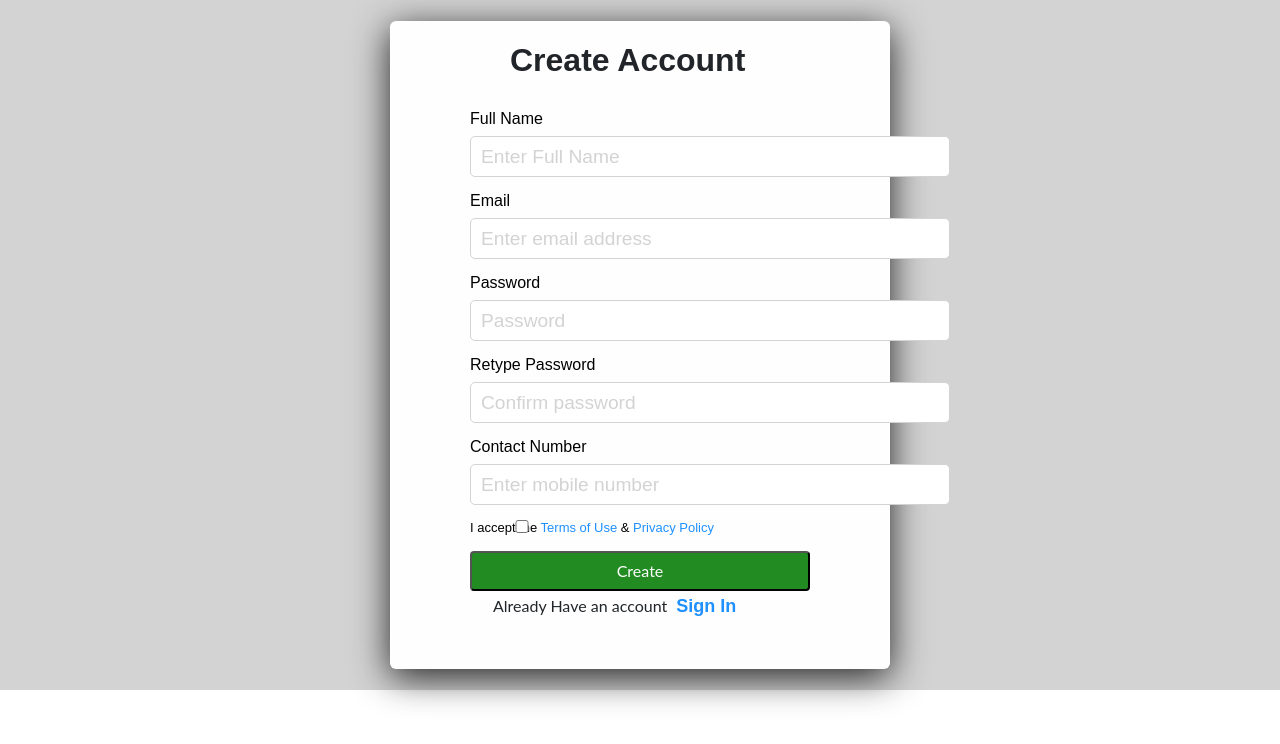
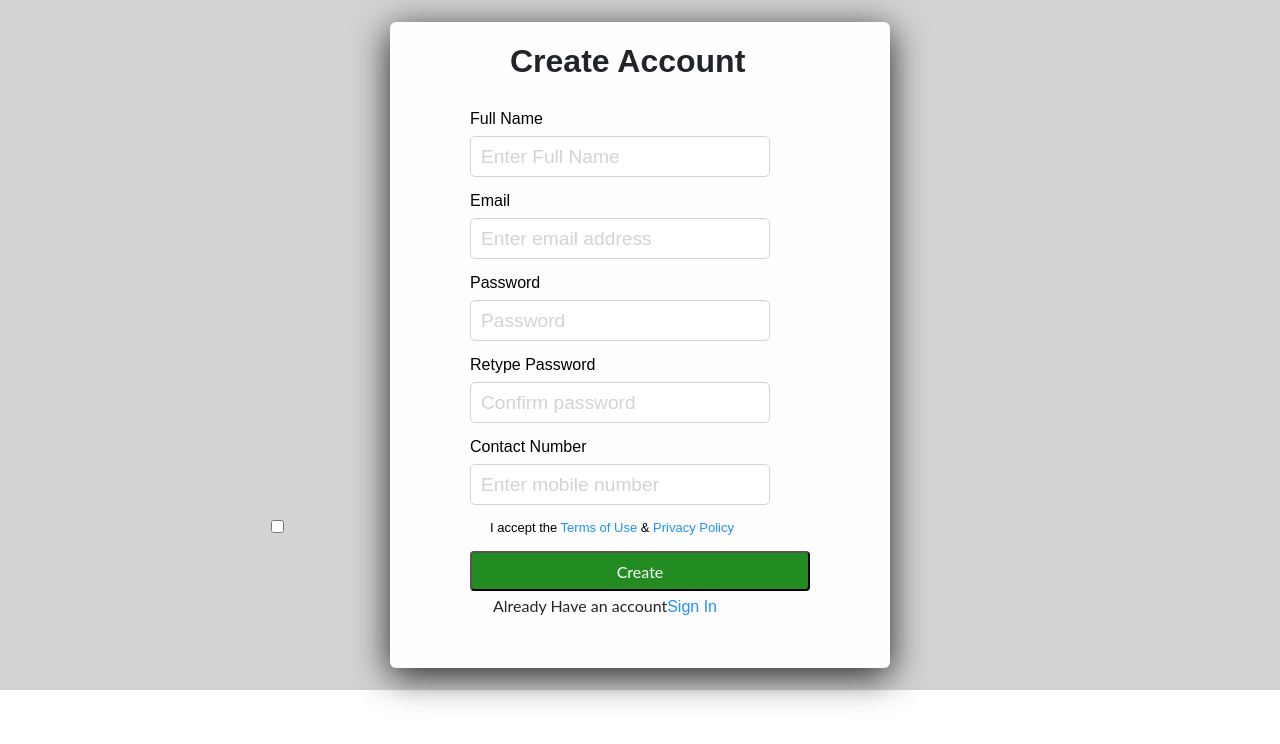
Before and after one commit to thumula-akhitha/onlinemedico, a React (Create React App) app in the folder Code/front-end/my-app/: page /Signup in a window 1280 px wide. Shown: the top 744 px of the page. Built offline with nearby package versions, Linux system fonts and the light colour scheme; a web font is replaced by a local one.

Commit message:
changed styling of signup form

```diff
--- a/Code/front-end/my-app/src/Home.js
+++ b/Code/front-end/my-app/src/Home.js
@@ -16,7 +16,7 @@ class Home extends React.Component {
                     <p className="name">OnlineMedico</p>
                     </div>
                     <div className="col-6">
-                        <input type="search" placeholder="Search" aria-label="Search" />
+                        <input className='typesearch' type="search" placeholder="Search" aria-label="Search" />
                         <button className="search-btn" type="submit">Search</button>
                         </div>
                     <div className="col-4">
--- a/Code/front-end/my-app/src/SignupForm.js
+++ b/Code/front-end/my-app/src/SignupForm.js
@@ -121,45 +121,45 @@ signup(e){
           <form onSubmit={(e) => signup(e)} noValidate>
             <div className='fullName'>
               <label className='formlabel'>Full Name</label>
-              <input type='text' placeholder='Enter Full Name' name='fullName' id ='fullName'onChange={this.handleChange} noValidate />
+              <input className='inputfield' type='text' placeholder='Enter Full Name' name='fullName' id ='fullName'onChange={this.handleChange} noValidate />
               {errors.fullName.length > 0 &&
                 <span className='error'>{errors.fullName}</span>}
             </div>
             <div className='email'>
               <label className='formlabel'>Email</label>
-              <input type='email' placeholder='Enter email address' name='email' id='email' onChange={this.handleChange} noValidate />
+              <input className='inputfield' type='email' placeholder='Enter email address' name='email' id='email' onChange={this.handleChange} noValidate />
               {errors.email.length > 0 &&
                 <span className='error'>{errors.email}</span>}
             </div>
             <div className='password'>
               <label className='formlabel'>Password</label>
-              <input type='password' id='password' placeholder='Password' name='password' onChange={this.handleChange} noValidate />
+              <input className='inputfield' type='password' id='password' placeholder='Password' name='password' onChange={this.handleChange} noValidate />
               {errors.password.length > 0 &&
                 <span className='error'>{errors.password}</span>}
             </div>
             <div className='confirmpassword'>
               <label className='formlabel'> Retype Password</label>
-              <input type='password' id='cpassword' placeholder='Confirm password' name='confirmpassword' onChange={this.handleChange} noValidate />
+              <input className='inputfield' type='password' id='cpassword' placeholder='Confirm password' name='confirmpassword' onChange={this.handleChange} noValidate />
               {errors.confirmpwd.length > 0 &&
                 <span className='error'>{errors.confirmpwd}</span>}
             </div>
             <div className='contactnum'>
               <label className='formlabel'>Contact Number</label>
-              <input type='text' name='contactnum' id='contact_number' placeholder='Enter mobile number' onChange={this.handleChange} noValidate />
+              <input className='inputfield' type='text' name='contactnum' id='contact_number' placeholder='Enter mobile number' onChange={this.handleChange} noValidate />
               {errors.contactnum.length > 0 &&
                 <span className='error'>{errors.contactnum}</span>}
             </div>
             <div className='accept'>
 
 
-                <input type="checkbox" className='checkbox' required="required" />
+                <input className='inputfield' type="checkbox" className='checkbox' required="required" />
                 <p className='formpara'>I accept the <a href="#">Terms of Use</a> &amp; <a href="#">Privacy Policy</a></p>
               </div>
 
             <div className='submit'>
               <button className='createbutton'>Create</button>
               <div className='info'>
-                <p >Already Have an account<Link className="links" to="Login">Sign In</Link></p>
+                <p >Already Have an account<Link className="loginlink" to="Login">Sign In</Link></p>
               </div>
             </div>
           </form>
--- a/Code/front-end/my-app/src/css/Home.css
+++ b/Code/front-end/my-app/src/css/Home.css
@@ -86,8 +86,9 @@
   .sign-up {
     margin-right: 20px;
   }
-  input{
+  .typesearch{
       width:30em;
+      padding:10px;
   }
   .search-bar{
       width:100%;
@@ -101,6 +102,7 @@
       width: 2em;
       margin-bottom: 1em;
       padding:0.7em;
+      border-radius: 5px;
       background-color: lightseagreen;
   }
   .col-4{
--- a/Code/front-end/my-app/src/css/Signup.css
+++ b/Code/front-end/my-app/src/css/Signup.css
@@ -23,6 +23,13 @@ SILVER PINK: #C9ADA7
   align-items: center;
   background-color: lightgray;
 }
+.inputfield{
+  width: 300px;
+  padding: 10px 10px;
+  border-radius: 5px;
+  outline: none;
+  border: 1px solid #d6d1d5;
+}
 .createbutton{
   margin-bottom:5px;
 }
@@ -37,6 +44,7 @@ SILVER PINK: #C9ADA7
     font-family: sans-serif;
     font-style: normal;
     font-size: 13px;
+    margin-left: 20px;
 
 
 }
@@ -79,13 +87,13 @@ form {
   font-weight: lighter;
 } */
 
-input {
+/* input {
   padding: 10px 10px;
   border-radius: 5px;
   outline: none;
   border: 1px solid #d6d1d5;
   width: 290px;
-}
+} */
 .heading{
   font-family:sans-serif;
   margin-left: 40px;
@@ -145,8 +153,7 @@ input::placeholder {
 }
 .checkbox{
   margin-left: 1px;
-
-  left: 281px;
+  left:270px;
   position: absolute;
 }
 .info .p{
@@ -159,7 +166,7 @@ a{
   color:dodgerblue;
   font-family:sans-serif;
 }
-.links{
+.loginlink{
   color:dodgerblue;
   font-family: sans-serif;
 }
```
